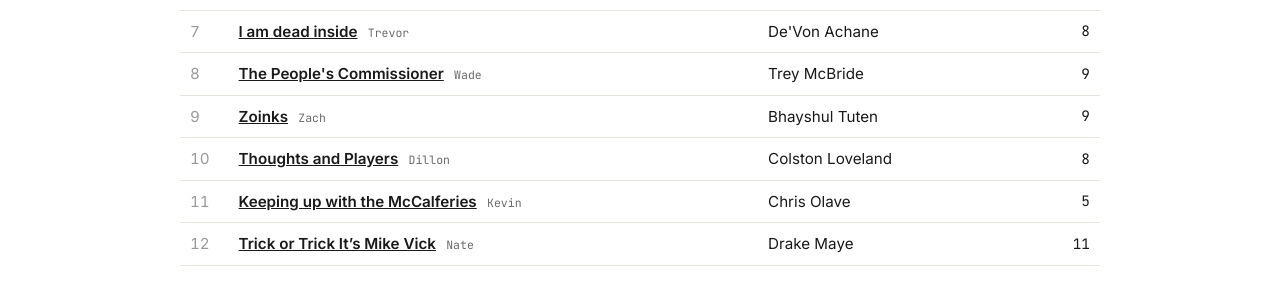
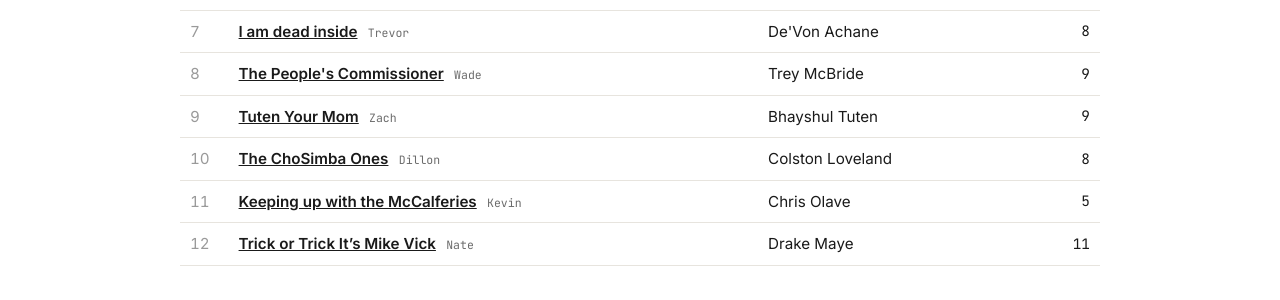
Before and after one commit to dillondrenzek/no-love-in-the-league, a Jekyll site: the page built from docs/seasons/2026.md, in a window 1280 px wide. Shown: the part 655-955 px from the top of the page. Built offline with Jekyll 4.4.1, drawn with Linux system fonts in a browser that asks for light colours.

Commit message:
update names (#37)

```diff
--- a/data/franchises.yml
+++ b/data/franchises.yml
@@ -44,6 +44,7 @@
   - The Mighty Cucks
   - Injury Reserve
   - Zoinks
+  - Tuten Your Mom
   espn_swid: '{CE078498-3784-4866-8784-983784A866C4}'
 - id: schirmerj
   name: Jono
@@ -165,6 +166,7 @@
   - Trick-Ass Marks
   - Hot Chubb Time Machine
   - Thoughts and Players
+  - The ChoSimba Ones
   espn_swid: '{A07D41FF-2713-4306-883E-959C2C6F8F1E}'
 - id: unclebadtouch38
   name: Fletcher
--- a/docs/_data/owner_profiles.yml
+++ b/docs/_data/owner_profiles.yml
@@ -369,7 +369,7 @@ zachzoske:
       - 2019
   seasons:
   - year: 2026
-    team: Zoinks
+    team: Tuten Your Mom
     tag: null
     finish: 2nd
     record: 0-0
@@ -2610,7 +2610,7 @@ theoceanpulse:
       - 2018
   seasons:
   - year: 2026
-    team: Thoughts and Players
+    team: The ChoSimba Ones
     tag: null
     finish: 10th
     record: 0-0
@@ -3347,7 +3347,7 @@ shawne2520997:
     with:
     - id: theoceanpulse
       name: Dillon
-      team: Thoughts and Players
+      team: The ChoSimba Ones
   - year: 2024
     week: 0
     accepted: true
--- a/docs/_data/seasons.yml
+++ b/docs/_data/seasons.yml
@@ -106,14 +106,14 @@ detail:
     - pick: 9
       owner_id: zachzoske
       owner_name: Zach
-      team: Zoinks
+      team: Tuten Your Mom
       keepers:
       - player: Bhayshul Tuten
         round: 9
     - pick: 10
       owner_id: theoceanpulse
       owner_name: Dillon
-      team: Thoughts and Players
+      team: The ChoSimba Ones
       keepers:
       - player: Colston Loveland
         round: 8
@@ -142,7 +142,7 @@ detail:
         - 9.04 pick
       - owner_id: theoceanpulse
         owner_name: Dillon
-        team: Thoughts and Players
+        team: The ChoSimba Ones
         gave:
         - Nico Collins
         - 5.10 pick
@@ -167,7 +167,7 @@ detail:
       player: Colston Loveland
       owner_id: theoceanpulse
       owner_name: Dillon
-      team: Thoughts and Players
+      team: The ChoSimba Ones
     - round: 8
       player: Kyren Williams
       owner_id: schirmerj
@@ -192,7 +192,7 @@ detail:
       player: Bhayshul Tuten
       owner_id: zachzoske
       owner_name: Zach
-      team: Zoinks
+      team: Tuten Your Mom
     - round: 11
       player: Drake Maye
       owner_id: whowonthelastsuperbowl
```
Also changed, not shown: data/seasons/2026.yml (+6 -6 lines).
